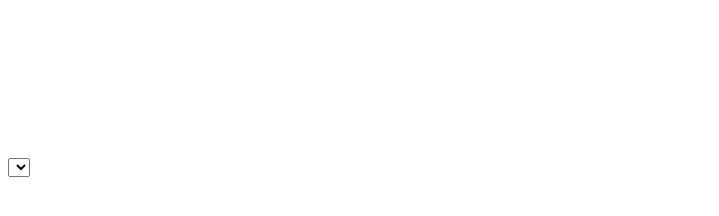
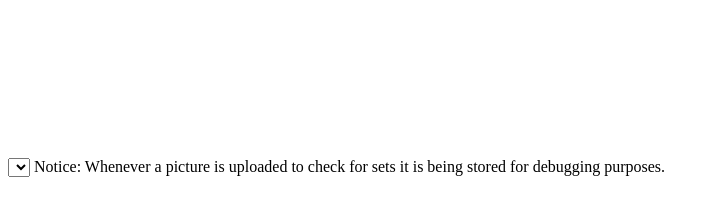
Before and after one commit to reb/autoset, a plain HTML site: page public/index.html in a window 1280 px wide. Shown: the whole page, without its empty margins (0-719 px from the left). Drawn offline with Linux system fonts and the light colour scheme.

Commit message:
Notify users about photos being stored

```diff
--- a/public/index.html
+++ b/public/index.html
@@ -138,5 +138,6 @@
   <video autoplay onclick="capture()"></video>
   <canvas onclick="backToStreaming()"></canvas>
   <select id="videoSource"></select>
+  Notice: Whenever a picture is uploaded to check for sets it is being stored for debugging purposes.
 </body>
 </html>
```
